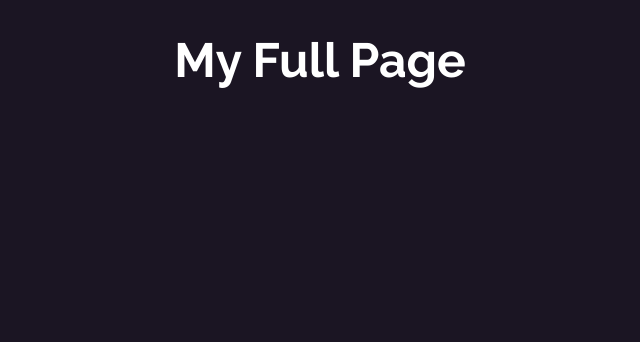
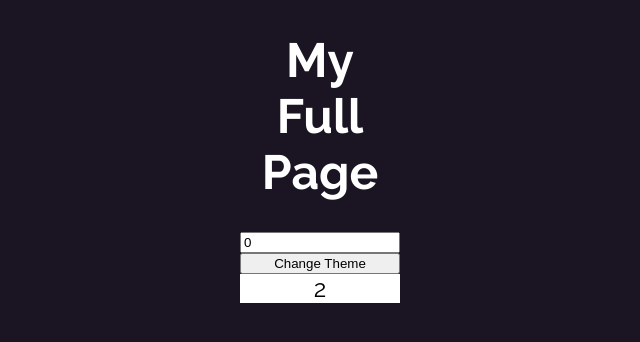
Before and after one commit to antontre1/react-usememo, a React (Create React App) app: page / in a window 1280 px wide. Shown: the top 342 px of the page, without its empty margins (320-960 px from the left). Built offline with nearby package versions, Linux system fonts and the light colour scheme.

Commit message:
initial functions setup

```diff
--- a/src/App.js
+++ b/src/App.js
@@ -1,10 +1,30 @@
+import { useState } from "react"
+
 function App() {
+
+  const [number, setNumber] = useState(0)
+  const [dark, setDark] = useState(false)
+  const doubleNumber = slowFunction(number)
+  const themeStyles = {
+    backgroundColor: dark ? 'black' : 'white',
+    color: dark ? 'white' : 'black'
+  }
+
   return (
     <div className="App">
       <h1>My Full Page</h1>
+      <input type="number" value={number} onChange={e => setNumber(parseInt(e.target.value))} />
+      <button onClick={() => setDark(prevDark => !prevDark)}>Change Theme</button>
+      <div style={themeStyles}>{doubleNumber}</div>
     </div>
   )
 
 }
 
+function slowFunction(num) {
+  console.log('calling Slow Function')
+  for (let i = 0; i < 1000000000*0.2; i++) {}
+  return num + 2
+}
+
 export default App
--- a/src/app.scss
+++ b/src/app.scss
@@ -1,4 +1,6 @@
 .App {
-  max-width: 860px;
-  margin: 40px auto;
+  display: flex;
+  flex-direction: column;
+  width: 10rem;
+  justify-content: center;
 }
--- a/src/index.scss
+++ b/src/index.scss
@@ -1,6 +1,9 @@
 @import url('https://fonts.googleapis.com/css2?family=Raleway:wght@100;200;300;400;500;600;700;800&display=swap');
+@import 'app.scss';
 
 body {
+  display: flex;
+  justify-content: center;
   font-family: Raleway, sans-serif;
   margin: 0;
   font-size: 1.5em;
```
